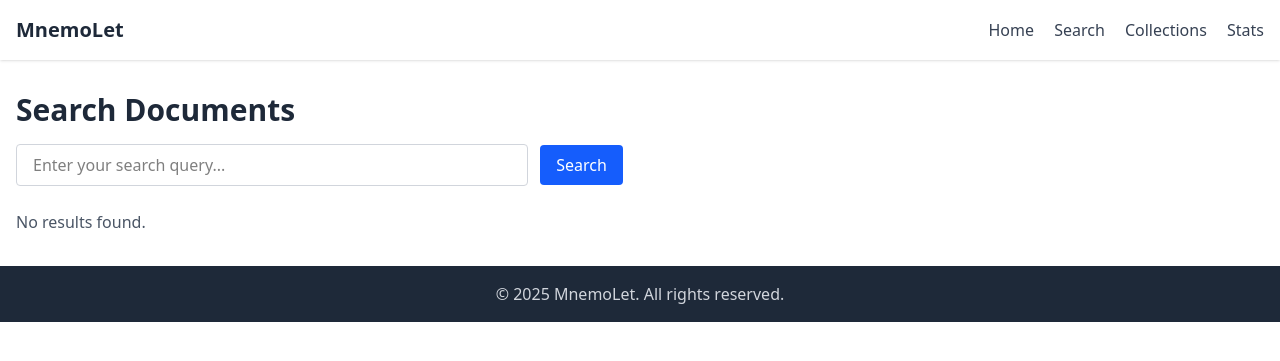
After one commit to mnemolet/mnemolet-core, a Python web app: template src/mnemolet_core/ui/templates/search.html in a window 1280 px wide. The commit adds this page. Shown: the top 361 px of the page. Run offline with Jinja, Linux system fonts and the light colour scheme; the template is opened without the code that fills it, so the values that code supplies are empty.

Commit message:
feat(ui): add stats, list-collections, search UI
- Added id retrieval from Qdrant
- Added search/ GET route to render search form
- Added search/ POST route to handle form submission
- Added stats/ GET route
- Added list-collections/ GET route
- Added modular Jinja2 templates and TailwindCSS from PlayCDN (dev only)

```diff
--- a/src/mnemolet_core/core/query/retrieval/qdrant_retriever.py
+++ b/src/mnemolet_core/core/query/retrieval/qdrant_retriever.py
@@ -22,6 +22,7 @@ class QdrantRetriever:
 
         return [
             {
+                "id": i.id,
                 "text": i.payload.get("text", ""),
                 "score": i.score,
                 "path": i.payload.get("path", ""),
--- /dev/null
+++ b/src/mnemolet_core/ui/templates/base.html
@@ -0,0 +1,16 @@
+<!DOCTYPE html>
+<html>
+    <head>
+        {% include "head.html" %}
+    </head>
+    <body>
+
+    {% include "nav.html" %}
+
+    <main class="container mx-auto px-4">
+        {% block content %}{% endblock %}
+    </main>
+
+    {% include "footer.html" %}
+    </body>
+</html>
--- /dev/null
+++ b/src/mnemolet_core/ui/templates/footer.html
@@ -0,0 +1,5 @@
+<footer class="bg-gray-800 text-gray-300 py-4 mt-8">
+    <div class="container mx-auto px-4 text-center">
+        &copy; 2025 MnemoLet. All rights reserved.
+    </div>
+</footer>
--- /dev/null
+++ b/src/mnemolet_core/ui/templates/head.html
@@ -0,0 +1,4 @@
+<meta charset="utf-8">
+<title>{% block title %}MnemoLet{% endblock %}</title>
+<meta name="viewport" content="width=device-width, initial-scale=1.0" />
+<script src="https://cdn.jsdelivr.net/npm/@tailwindcss/browser@4"></script>
--- /dev/null
+++ b/src/mnemolet_core/ui/templates/nav.html
@@ -0,0 +1,11 @@
+<nav class="bg-white shadow mb-8">
+    <div class="container mx-auto px-4 py-4 flex justify-between items-center">
+        <div class="text-xl font-bold text-gray-800">MnemoLet</div>
+        <div class="space-x-4">
+            <a href="/" class="text-gray-700 hover:text-gray-900 font-medium">Home</a>
+            <a href="/search" class="text-gray-700 hover:text-gray-900 font-medium">Search</a>
+            <a href="/list-collections" class="text-gray-700 hover:text-gray-900 font-medium">Collections</a>
+            <a href="/stats" class="text-gray-700 hover:text-gray-900 font-medium">Stats</a>
+        </div>
+    </div>
+</nav>
--- /dev/null
+++ b/src/mnemolet_core/ui/templates/search.html
@@ -0,0 +1,51 @@
+{% extends "base.html" %}
+
+{% block title %}Search - MnemoLet{% endblock%}
+
+{% block content %}
+    <h2 class="text-3xl font-bold mb-4 text-gray-800">Search Documents</h2>
+
+    <form method="post" class="mb-6">
+    <input
+        type="text"
+        name="query"
+        value="{{ query | default('') }}"
+        placeholder="Enter your search query..."
+        class="border border-gray-300 rounded px-4 py-2 w-full max-w-lg"
+        required
+    />
+    <button
+        type="submit"
+        class="ml-2 bg-blue-600 text-white px-4 py-2 rounded hover:bg-blue-700"
+    >
+        Search
+    </button>
+    </form>
+
+    {% if results is not none %}
+        {% if results %}
+            <table class="table-auto border-collapse border border-gray-300 w-full bg-white">
+                <thead>
+                    <tr>
+                        <th class="border border-gray-300 px-4 py-2">Id</th>
+                        <th class="border border-gray-300 px-4 py-2">Source</th>
+                        <th class="border border-gray-300 px-4 py-2">Score</th>
+                        <th class="border border-gray-300 px-4 py-2">Content</th>
+                    </tr>
+                </thead>
+                <tbody>
+                    {% for item in results %}
+                    <tr>
+                        <td class="border border-gray-300 px-4 py-2">{{ item.id }}</td>
+                        <td class="border border-gray-300 px-4 py-2">{{ item.path }}</td>
+                        <td class="border border-gray-300 px-4 py-2">{{ item.score }}</td>
+                        <td class="border border-gray-300 px-4 py-2">{{ item.text }}</td>
+                    </tr>
+                    {% endfor %}
+                </tbody>
+            </table>
+        {% else %}
+            <p class="text-gray-600">No results found.</p>
+        {% endif %}
+    {% endif %}
+{% endblock %}
```
Also changed, not shown: src/mnemolet_core/api/routes.py (+30 -10 lines), src/mnemolet_core/ui/routes.py (+46 -1 lines), src/mnemolet_core/ui/templates/index.html (+5 -10 lines), src/mnemolet_core/ui/templates/list_collections.html (added, +22 -0 lines), src/mnemolet_core/ui/templates/stats.html (added, +28 -0 lines).
